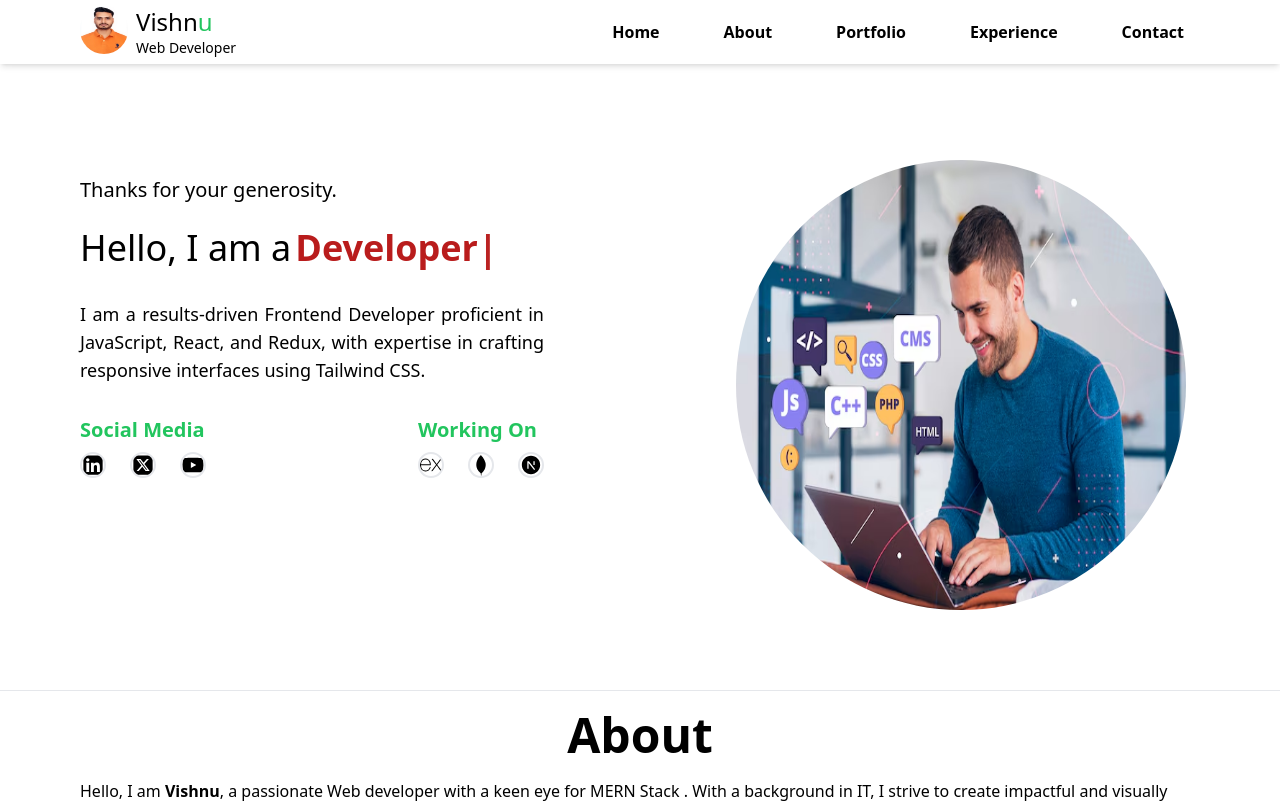
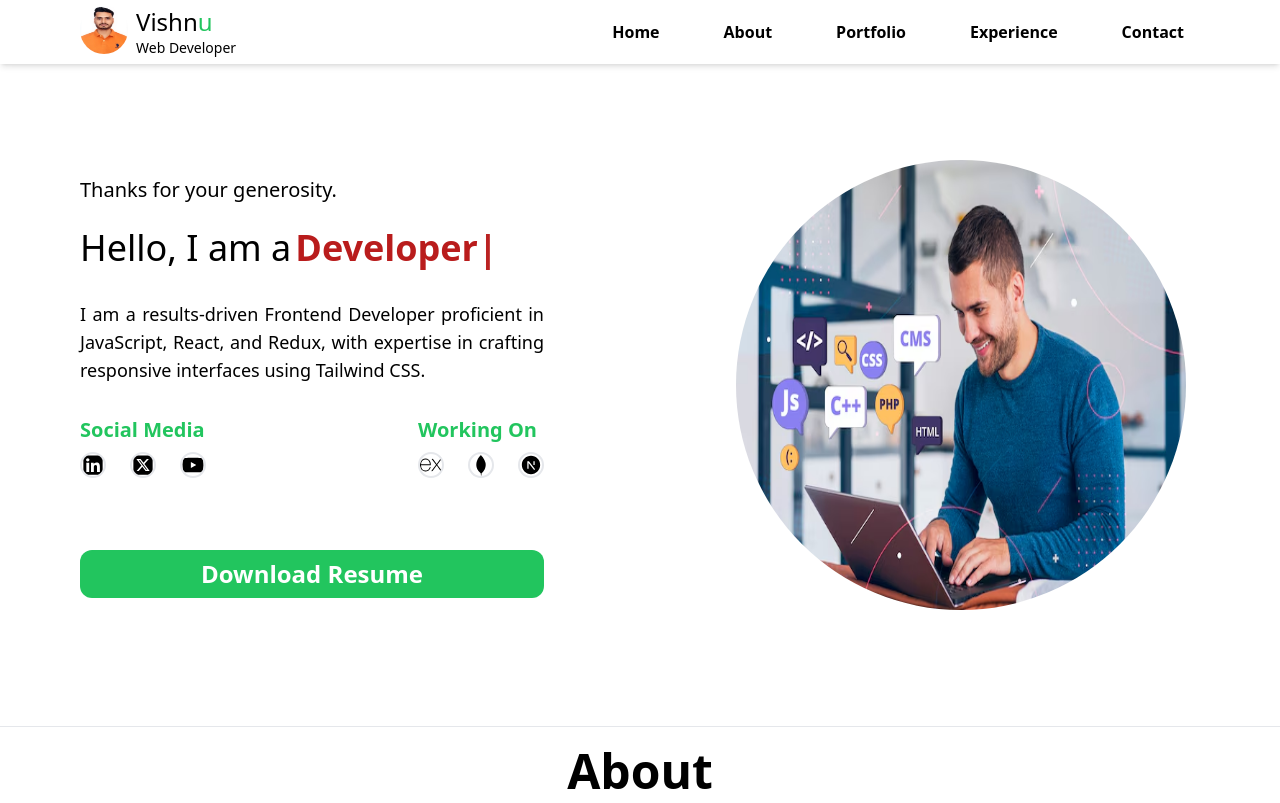
Before and after one commit to codewithVRV/portfolio, a React (Vite) app: page / in a window 1280 px wide. Shown: the top 803 px of the page. Built offline with nearby package versions, Linux system fonts and the light colour scheme.

Commit message:
added resume download button

```diff
--- /dev/null
+++ b/src/Component/DownloadResume/DownloadResume.jsx
@@ -0,0 +1,17 @@
+
+const DownloadResume = () => {
+    const handleDownload = () => {
+        const link = document.createElement('a');
+        link.href = '/https://drive.google.com/file/d/1m95YSPhyWAfSLRDor7515B0sDiAnhiIQ/view?usp=sharing/resume.pdf'; // Update this path accordingly
+        link.download = 'resume.pdf';
+        document.body.appendChild(link);
+        link.click();
+        document.body.removeChild(link);
+      };
+
+      return (
+        <button className="bg-green-500 hover:bg-green-700 text-white py-2 rounded-xl w-full font-semibold text-2xl  mt-16" onClick={handleDownload}>Download Resume</button>
+      );
+}
+
+export default DownloadResume;
--- a/src/Component/Home/Home.jsx
+++ b/src/Component/Home/Home.jsx
@@ -6,6 +6,7 @@ import { SiExpress } from "react-icons/si";
 import { ReactTyped } from "react-typed";
 
 import DevImage from "../../assets/developer.avif";
+import DownloadResume from "../DownloadResume/DownloadResume";
 const Home = () => {
     return (
         <>
@@ -52,6 +53,12 @@ const Home = () => {
                             </div>
                         </div>
                     </div>
+
+                    {/* resume button */}
+
+                    <div className=" h-40">
+                        <DownloadResume />
+                    </div>
                 </div>
                 <div className="md:w-1/2 md:ml-48 md:mt-20 order-1">
 
```
Also changed, not shown: .eslintrc.cjs.
